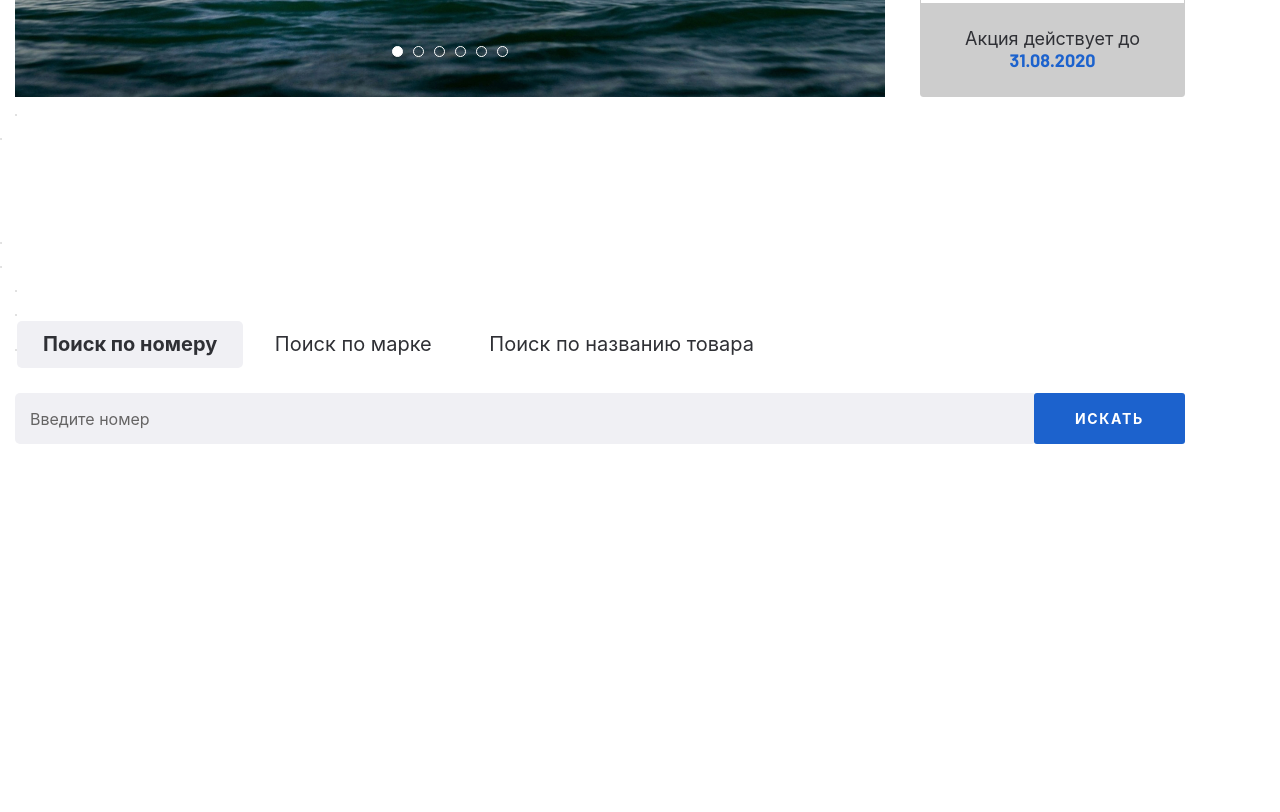
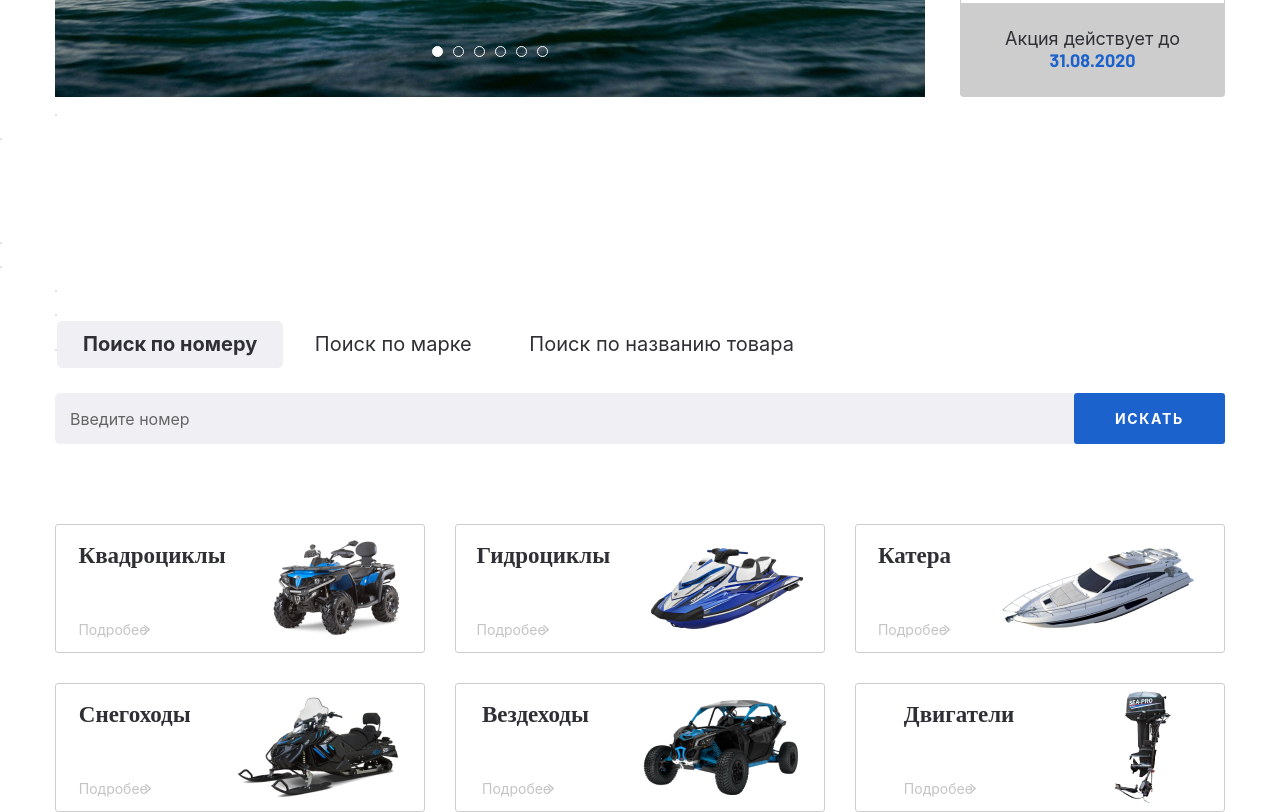
Before and after one commit to helios912/skyter_mag, a plain HTML site: page index.html in a window 1280 px wide. Shown: the part 558-1370 px from the top of the page. Before the commit the page ends 1082 px from the top, so only its background shows below. Drawn offline with nearby package versions, Linux system fonts and the light colour scheme.

Commit message:
category

```diff
--- a/css/style.css
+++ b/css/style.css
@@ -50,7 +50,7 @@ a {
     margin-right: auto;
     padding-left: 15px;
     padding-right: 15px;
-    margin: 0;
+    margin: 0 avto;
 }
 body {
     color: #2f3035;
@@ -383,3 +383,54 @@ li.slick-active button {
     font-weight: 400;
     line-height: normal;
 }
+.categories__inner{
+    display: flex;
+    justify-content:space-between;
+    flex-wrap: wrap;
+    gap: 30px;
+}
+.categories__item{
+    width: 370px;
+    height: 129px;
+    border-radius: 3px;
+    border: 1px solid #CDCDCD;
+    display: flex;
+    justify-content: space-around;
+    align-items: center;
+}
+.categories__item:hover{
+    box-shadow: 3px 3px 20px 0px rgba(50, 50, 50, 0.25);
+}
+.categories__item-title{
+    color: #2F3035;
+    font-family: Barlow;
+    font-size: 23px;
+    font-style: normal;
+    font-weight: 700;
+    line-height: normal;
+    padding-bottom: 52px;
+}
+.categories__item-text{
+    color: #C4C4C4;
+font-family: "SF Pro Display";
+font-size: 14px;
+font-style: normal;
+font-weight: 400;
+line-height: normal;
+padding-right: 6px;
+position: relative;
+max-width: 72px;
+}
+.categories__item-text::after{
+    content: "";
+    background-image: url("../images/arrow-more.svg");
+    position: absolute;
+    width: 6px;
+    height: 9px;
+    bottom: 4px;
+    right: 0;
+
+}
+.categories__item:hover .categories__item-title{
+    color: #1c62cd;
+}
--- a/index.html
+++ b/index.html
@@ -288,6 +288,60 @@
                 </div>
             </div>
         </section>
+        <section class="category">
+            <div class="container">
+                <div class="categories__inner">
+                    <a href="#" class="categories__item">
+                        <div class="categories__item-info">
+                            <h4 class="categories__item-title">Квадроциклы</h4>
+                            <p class="categories__item-text">Подробее</p>
+
+                        </div>
+                        <img src="./images/content/categories-1.png" alt="" class="categories__item-img">
+                    </a>
+                    <a href="#" class="categories__item">
+                        <div class="categories__item-info">
+                            <h4 class="categories__item-title">Гидроциклы</h4>
+                            <p class="categories__item-text">Подробее</p>
+
+                        </div>
+                        <img src="./images/content/categories-2.png" alt="" class="categories__item-img">
+                    </a>
+                    <a href="#" class="categories__item">
+                        <div class="categories__item-info">
+                            <h4 class="categories__item-title">Катера</h4>
+                            <p class="categories__item-text">Подробее</p>
+
+                        </div>
+                        <img src="./images/content/categories-3.png" alt="" class="categories__item-img">
+                    </a>
+                    <a href="#" class="categories__item">
+                        <div class="categories__item-info">
+                            <h4 class="categories__item-title">Снегоходы</h4>
+                            <p class="categories__item-text">Подробее</p>
+
+                        </div>
+                        <img src="./images/content/categories-4.png" alt="" class="categories__item-img">
+                    </a>
+                    <a href="#" class="categories__item">
+                        <div class="categories__item-info">
+                            <h4 class="categories__item-title">Вездеходы</h4>
+                            <p class="categories__item-text">Подробее</p>
+
+                        </div>
+                        <img src="./images/content/categories-5.png" alt="" class="categories__item-img">
+                    </a>
+                    <a href="#" class="categories__item">
+                        <div class="categories__item-info">
+                            <h4 class="categories__item-title">Двигатели</h4>
+                            <p class="categories__item-text">Подробее</p>
+
+                        </div>
+                        <img src="./images/content/categories-6.png" alt="" class="categories__item-img">
+                    </a>
+                </div>
+            </div>
+        </section>
 
 
         <script src="https://ajax.googleapis.com/ajax/libs/jquery/3.4.1/jquery.min.js"></script>
```
Also changed, not shown: images/arrow-more.svg (added), images/content/categories-1.png (added), images/content/categories-2.png (added), images/content/categories-3.png (added), images/content/categories-4.png (added), images/content/categories-5.png (added), images/content/categories-6.png (added).
